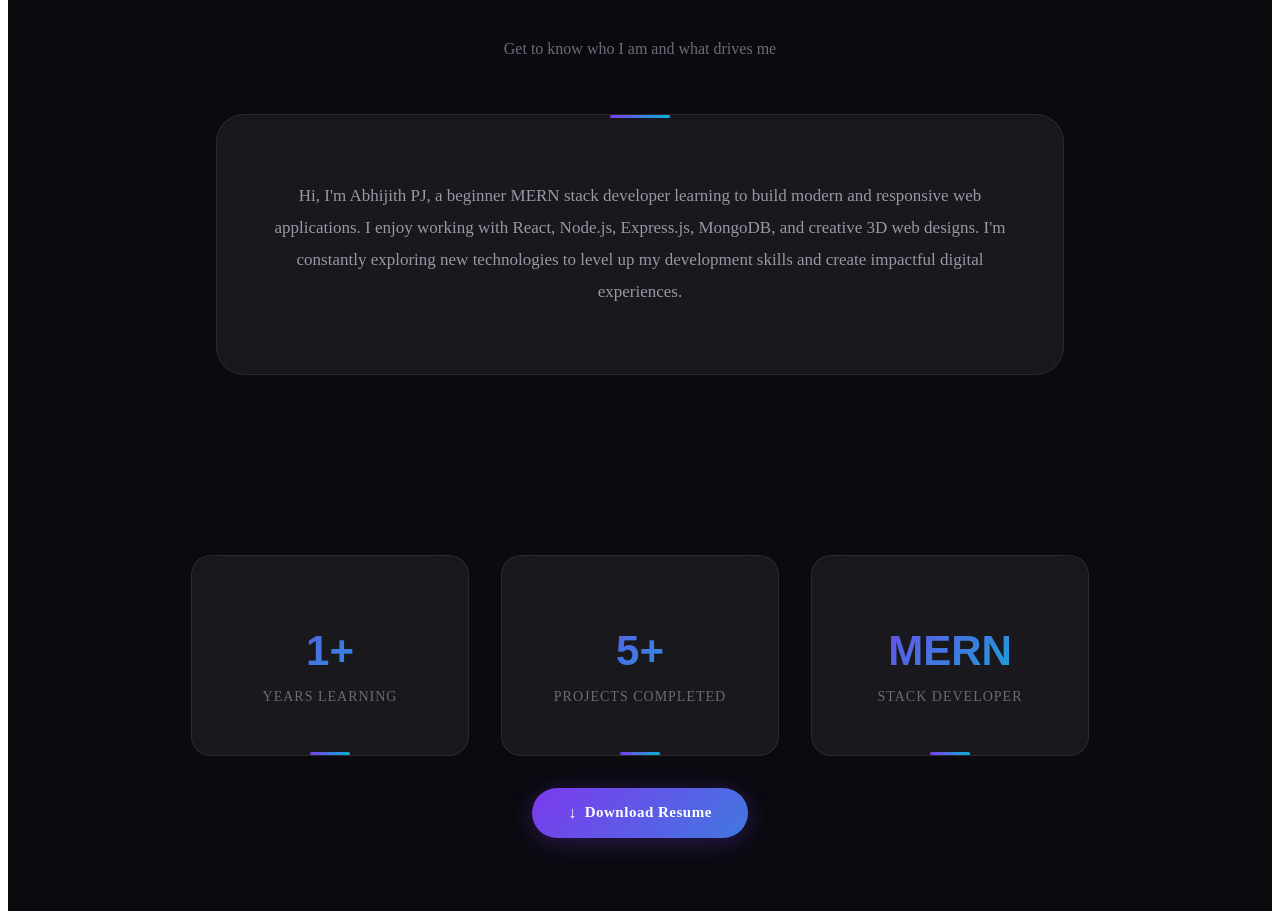
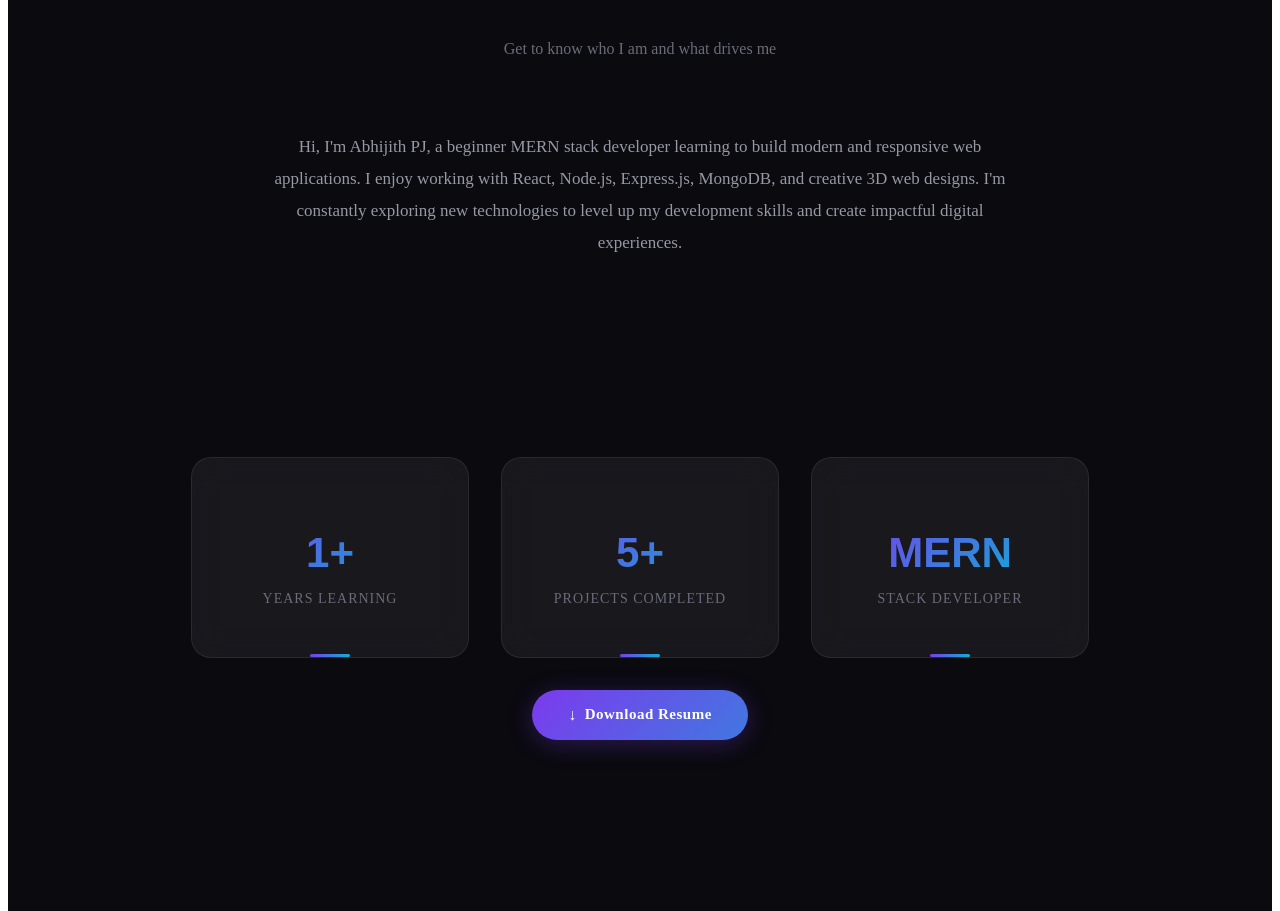
Before and after one commit to abhi123293/my-portfolio, a React (Vite) app in the folder rportfolio/: page / in a window 1280 px wide. Shown: the part 1147-2058 px from the top of the page. Built offline with nearby package versions, Linux system fonts and the light colour scheme.

Commit message:
Add college project page

```diff
--- a/rportfolio/src/App.css
+++ b/rportfolio/src/App.css
@@ -483,32 +483,22 @@
 
 .about-box {
   max-width: 750px;
-  background: var(--bg-glass);
-  border: 1px solid var(--border-glass);
-  backdrop-filter: blur(16px);
-  padding: 48px;
-  border-radius: var(--radius-lg);
-  position: relative;
-  overflow: hidden;
-  transition: var(--transition);
+  padding: 0;
+  background: transparent;
+  border: none;
+  backdrop-filter: none;
+  border-radius: 0;
+  box-shadow: none;
 }
 
 .about-box::before {
-  content: '';
-  position: absolute;
-  top: 0;
-  left: 50%;
-  transform: translateX(-50%);
-  width: 60px;
-  height: 3px;
-  background: var(--gradient-accent);
-  border-radius: 2px;
+  display: none;
 }
 
 .about-box:hover {
-  border-color: rgba(124, 58, 237, 0.15);
-  transform: translateY(-4px);
-  box-shadow: var(--shadow-glow);
+  transform: none;
+  box-shadow: none;
+  border-color: transparent;
 }
 
 .about-box p {
```
